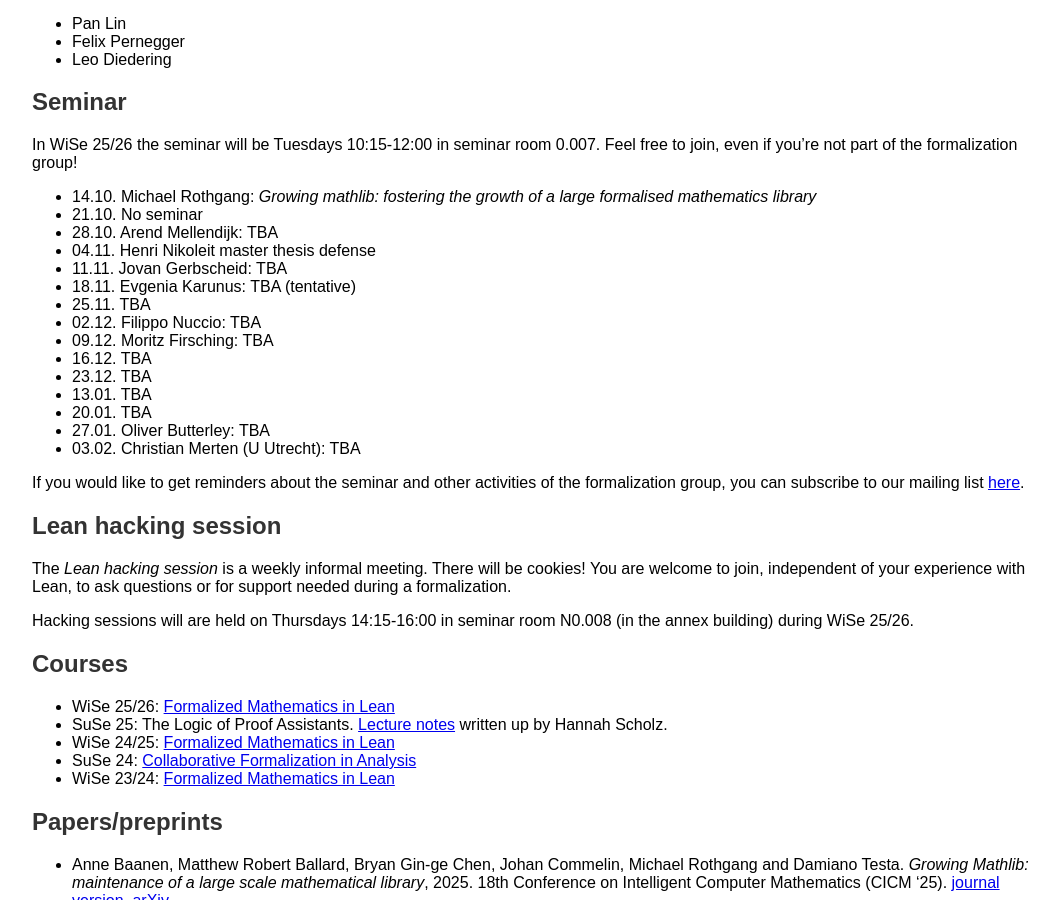
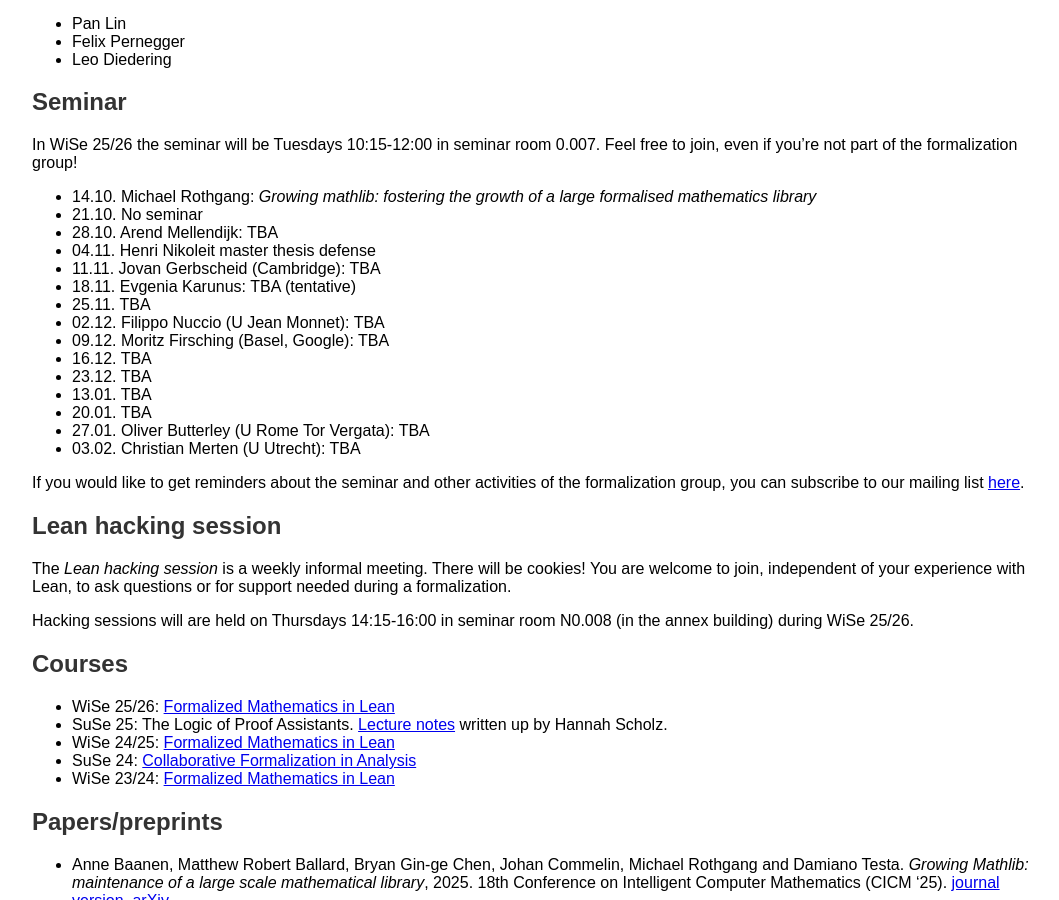
Before and after one commit to fpvandoorn/fpvandoorn.github.io, a Jekyll site: the page built from formalized-mathematics.md, in a window 1280 px wide and 900 px high, scrolled down 564 px. Shown: the whole window, without its empty margins (108-1167 px from the left). Built offline with Jekyll 4.4.1, drawn with Linux system fonts in a browser that asks for light colours; our own code applies the rules of GitHub Pages for plain Markdown files.

Commit message:
affiliations

```diff
--- a/formalized-mathematics.md
+++ b/formalized-mathematics.md
@@ -46,16 +46,16 @@
 * 21.10. No seminar
 * 28.10. Arend Mellendijk: TBA
 * 04.11. Henri Nikoleit master thesis defense
-* 11.11. Jovan Gerbscheid: TBA
+* 11.11. Jovan Gerbscheid (Cambridge): TBA
 * 18.11. Evgenia Karunus: TBA (tentative)
 * 25.11. TBA
-* 02.12. Filippo Nuccio: TBA
-* 09.12. Moritz Firsching: TBA
+* 02.12. Filippo Nuccio (U Jean Monnet): TBA
+* 09.12. Moritz Firsching (Basel, Google): TBA
 * 16.12. TBA
 * 23.12. TBA
 * 13.01. TBA
 * 20.01. TBA
-* 27.01. Oliver Butterley: TBA
+* 27.01. Oliver Butterley (U Rome Tor Vergata): TBA
 * 03.02. Christian Merten (U Utrecht): TBA
 
 If you would like to get reminders about the seminar and other activities of the formalization group, you can subscribe to our mailing list [here](https://listen.uni-bonn.de/wws/info/formal-math).
```
